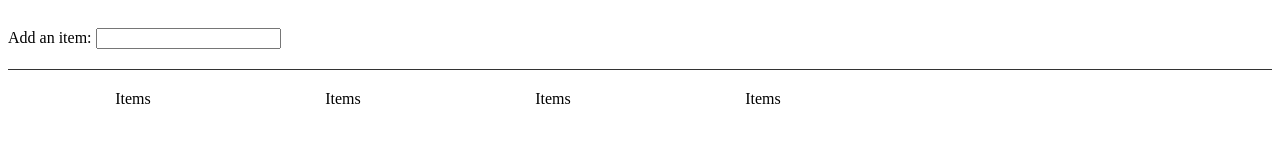
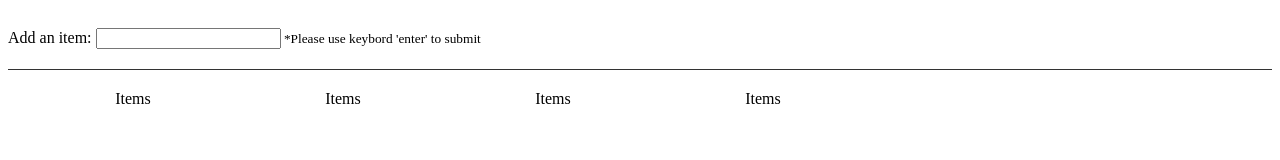
Before and after one commit to summermmg/code-exam-frontend, a React (Create React App) app: page / in a window 1280 px wide. Shown: the top 160 px of the page. Built offline with nearby package versions, Linux system fonts and the light colour scheme.

Commit message:
add input submit to 'add item box'
now input box is able to detect submit when user hits 'ENTER'

```diff
--- a/src/components/AssemblyLine.js
+++ b/src/components/AssemblyLine.js
@@ -11,6 +11,17 @@ export default function AssemblyLine({ stages }) {
     // state
     // {'idea': [{id: xxx, item: 'item1', category: 'idea'}, ...], 'Development':...}
     const [itemsData, setItemsData] = useState(itemsMap);
+    const [inputValue, setInputValue] = useState("");
+
+    const handleInputChange = (e) => {
+        setInputValue(e.target.value);
+    };
+    // by press 'ENTER', task will be added to first col
+    const handleInputSubmit = (e) => {
+        e.preventDefault();
+        console.log('submitted: '+ inputValue)
+        setInputValue("");
+    };
 
     let content = itemsData &&
         // create item lists. get corresponding items from itemsData
@@ -25,12 +36,17 @@ export default function AssemblyLine({ stages }) {
 
     return (
         <div className="container">
-            <form className="search-box">
+            <form className="search-box" onSubmit={handleInputSubmit}>
                 <label htmlFor="add-item">Add an item: </label>
                 <input
                 type="text"
                 id="add-item"
+                value={inputValue}
+                onChange={handleInputChange}
                 />
+                <span>
+                    <small> *Please use keybord 'enter' to submit</small>
+                </span>
             </form>
             <div className="ul-container">{content}</div>
         </div>
```
